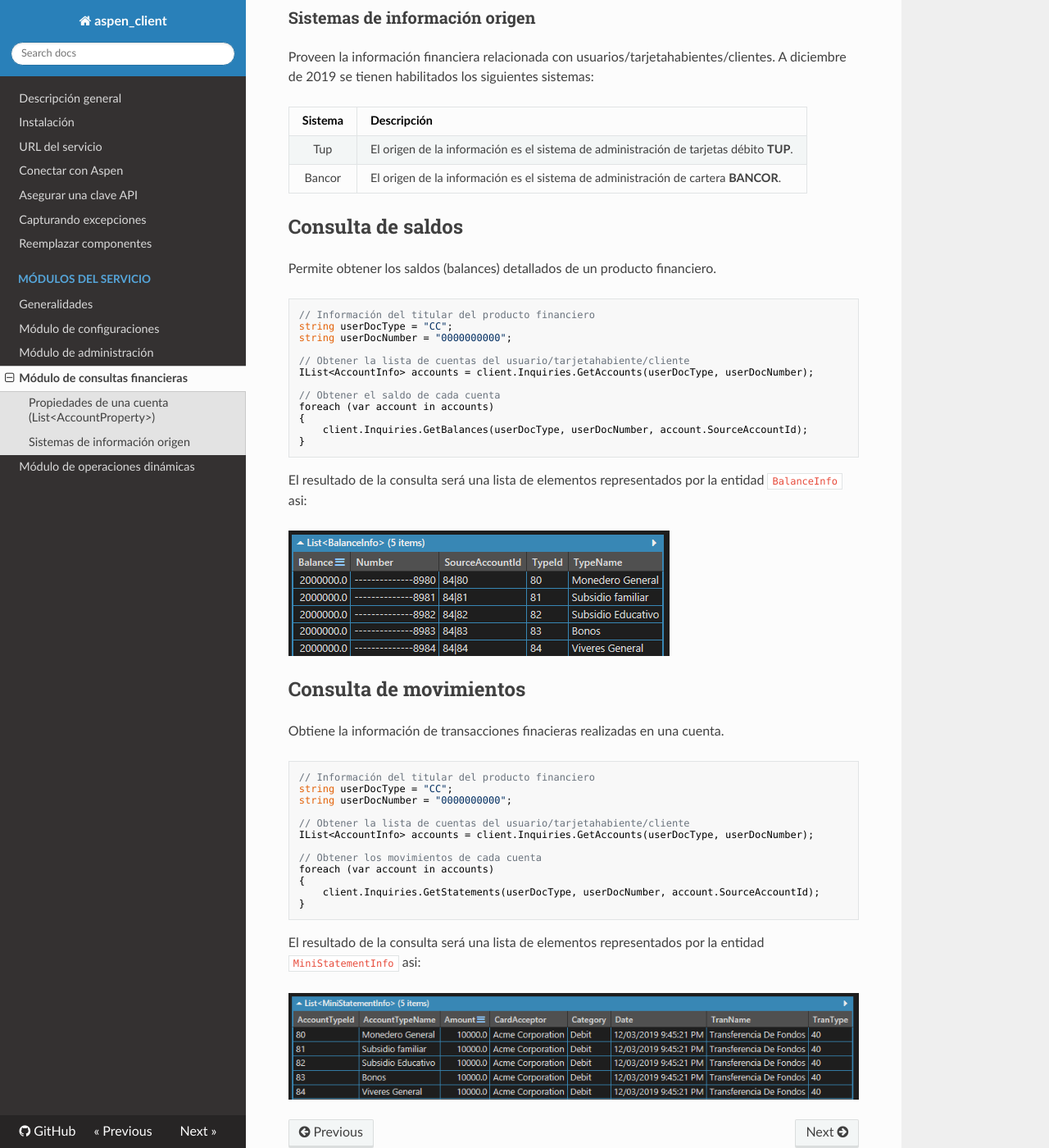
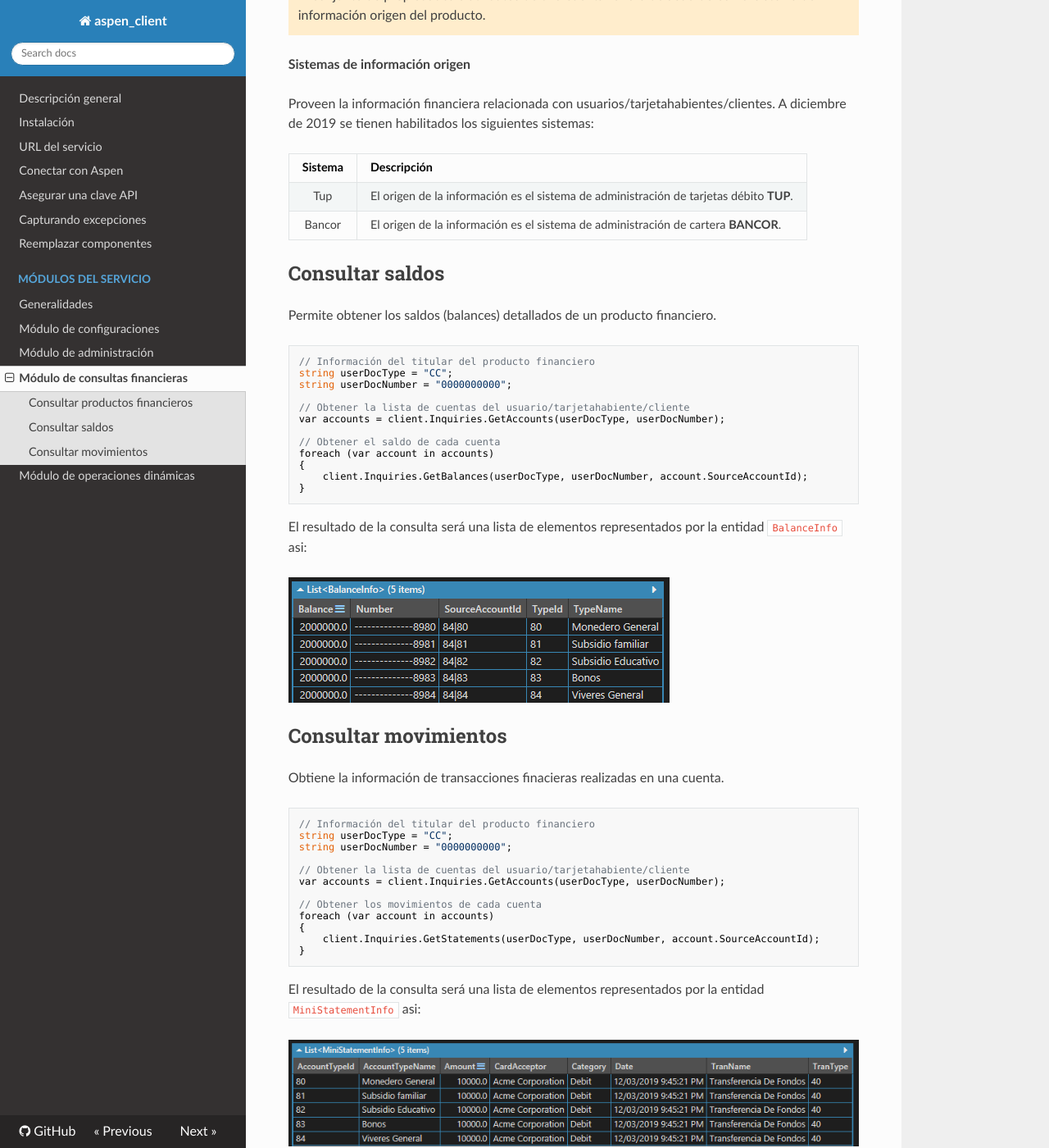
Before and after one commit to RD-Processa/Everco.Services.Aspen.Client.Docs, an MkDocs documentation site: the page built from docs/InquiriesModule.md, in a window 1280 px wide and 1400 px high, scrolled down 1061 px. Shown: the whole window at 82% size. Built offline with MkDocs 1.6.1, drawn with Linux system fonts in a browser that asks for light colours; nearby versions of some CDN libraries; old or Windows-style settings are respelled for this version of MkDocs; some of the changed text lies outside the part shown.

Commit message:
Ajustes de formato

```diff
--- a/docs/InquiriesModule.md
+++ b/docs/InquiriesModule.md
@@ -1,6 +1,8 @@
+# Módulo de consultas financieras
+
 Comprende las consultas a los productos financieros (cuentas débito y cuentas crédito) de un usuario.
 
-## Consulta de productos financieros
+## Consultar productos financieros
 
 Obtiene la información resumida de las cuentas o productos financieros asociados al usuario especificando por el tipo y número de documento. Cuando el usuario no tiene productos asociados, la respuesta será una lista vacía.
 
@@ -17,7 +19,7 @@ El resultado de la consulta será una lista de elementos representados por la en
 
 ![AccountInfo](https://github.com/RD-Processa/Everco.Services.Aspen.Client.Docs/blob/master/images/InquiriesAccountsExample.png?raw=true)
 
-### Propiedades de una cuenta (List&lt;AccountProperty&gt;)
+**Propiedades de una cuenta (List&lt;AccountProperty&gt;)**
 
 Es un conjunto de propiedades o atributos que representan información relevante de la cuenta.
 
@@ -32,7 +34,7 @@ Value | Valor asociado con el atributo.
    <p class="last">El conjunto de propiedades o atributos de una cuenta variará de acuerdo con el sistema de información origen del producto.</p>
 </div>
 
-### Sistemas de información origen
+**Sistemas de información origen**
 
 Proveen la información financiera relacionada con usuarios/tarjetahabientes/clientes. A diciembre de 2019 se tienen habilitados los siguientes sistemas:
 
@@ -41,7 +43,7 @@ Sistema | Descripción
 Tup | El origen de la información es el sistema de administración de tarjetas débito **TUP**.
 Bancor | El origen de la información es el sistema de administración de cartera **BANCOR**.
 
-## Consulta de saldos
+## Consultar saldos
 
 Permite obtener los saldos (balances) detallados de un producto financiero.
 
@@ -51,7 +53,7 @@ string userDocType = "CC";
 string userDocNumber = "0000000000";
 
 // Obtener la lista de cuentas del usuario/tarjetahabiente/cliente
-IList<AccountInfo> accounts = client.Inquiries.GetAccounts(userDocType, userDocNumber);
+var accounts = client.Inquiries.GetAccounts(userDocType, userDocNumber);
 
 // Obtener el saldo de cada cuenta
 foreach (var account in accounts)
@@ -64,7 +66,7 @@ El resultado de la consulta será una lista de elementos representados por la en
 
 ![BalanceInfo](https://github.com/RD-Processa/Everco.Services.Aspen.Client.Docs/blob/master/images/InquiriesBalancesExample.png?raw=true)
 
-## Consulta de movimientos
+## Consultar movimientos
 
 Obtiene la información de transacciones finacieras realizadas en una cuenta.
 
@@ -74,7 +76,7 @@ string userDocType = "CC";
 string userDocNumber = "0000000000";
 
 // Obtener la lista de cuentas del usuario/tarjetahabiente/cliente
-IList<AccountInfo> accounts = client.Inquiries.GetAccounts(userDocType, userDocNumber);
+var accounts = client.Inquiries.GetAccounts(userDocType, userDocNumber);
 
 // Obtener los movimientos de cada cuenta
 foreach (var account in accounts)
```
Also changed, not shown: docs/ManagementModule.md (+11 -9 lines), docs/SettingsModule.md (+2 -0 lines).
